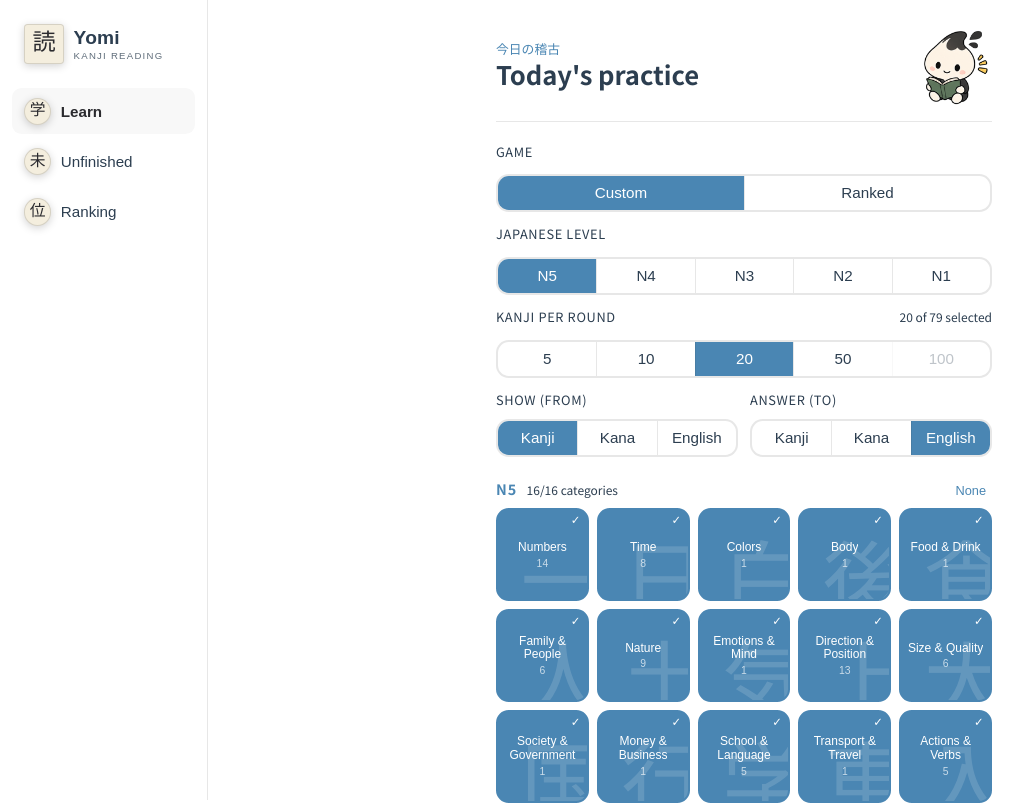
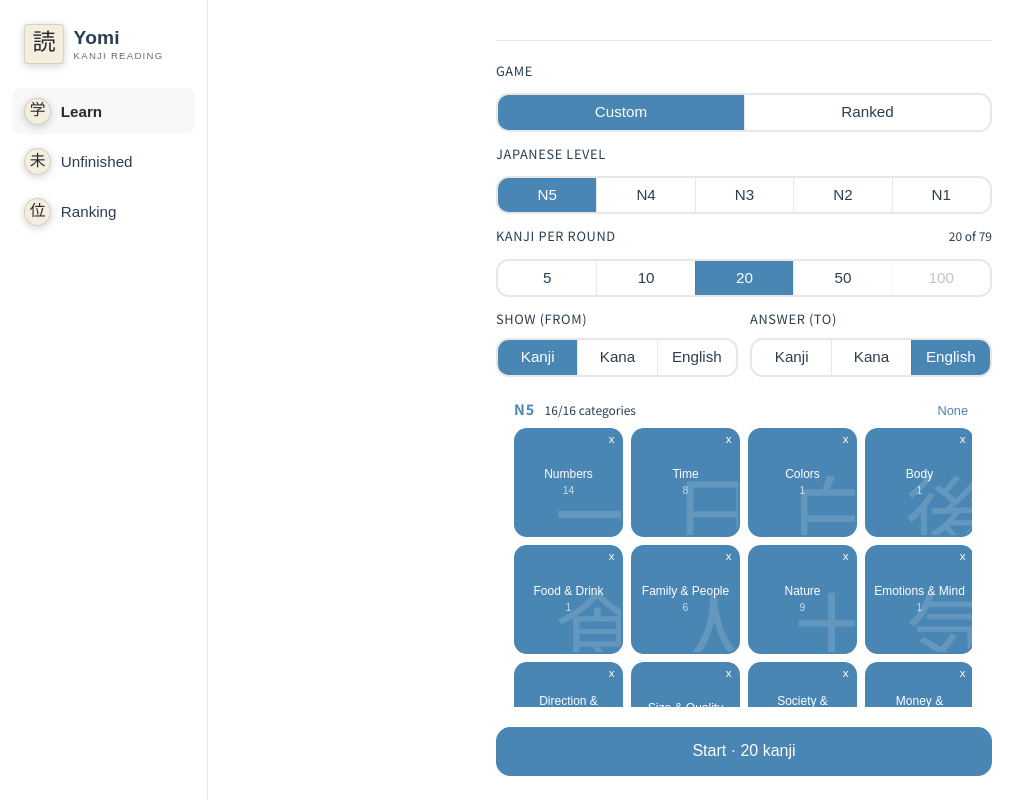
Before and after one commit to vmeirelle/kanji-app, a Vue app: page / in a window 1280 px wide. Shown: the top 805 px of the page, without its empty margins (0-1035 px from the left). Built offline with nearby package versions, Linux system fonts and the light colour scheme; a web font is replaced by a local one.

Commit message:
Category watermark

```diff
--- a/src/App.vue
+++ b/src/App.vue
@@ -108,11 +108,17 @@ function resumeLesson(id: string) {
 .app {
   max-width: 30rem;
   margin: 0 auto;
-  padding: 1.5rem 1rem 3rem;
+  padding: 1.5rem 1rem;
   display: flex;
   flex-direction: column;
   gap: 1.25rem;
-  min-height: 100vh;
+  height: 100dvh;
+  overflow: hidden;
+}
+/* The active view fills the fixed-height app; it scrolls internally, page does not. */
+.app > :not(.top) {
+  flex: 1 1 auto;
+  min-height: 0;
 }
 .top {
   display: flex;
@@ -194,7 +200,7 @@ function resumeLesson(id: string) {
   }
   .app {
     max-width: 34rem;
-    padding: 1.5rem 1.5rem 3rem;
+    padding: 1.5rem 1.5rem;
     width: 100%;
   }
 }
--- a/src/assets/base.css
+++ b/src/assets/base.css
@@ -45,10 +45,10 @@
   --lv-N1: #c04a5c;
 
 
-  --ok: #16a34a;
-  --ok-soft: #16a34a1f;
-  --danger: #dc2626;
-  --danger-soft: #dc26261f;
+  --ok: #7bb891;
+  --ok-soft: #7bb8912b;
+  --danger: #dd7b82;
+  --danger-soft: #dd7b822b;
 
   --sidebar: 13rem;
 
@@ -84,10 +84,10 @@
 
     --brand: #2a2a2e;
 
-    --ok: #22c55e;
-    --ok-soft: #22c55e26;
-    --danger: #f87171;
-    --danger-soft: #f8717126;
+    --ok: #8ecaa0;
+    --ok-soft: #8ecaa030;
+    --danger: #ec949a;
+    --danger-soft: #ec949a30;
   }
 }
 
--- a/src/views/CategoryList.vue
+++ b/src/views/CategoryList.vue
@@ -59,7 +59,7 @@ function toggleGroup(blocks: Block[]) {
           @click="toggle(b.id)"
         >
           <span class="bg-kanji" aria-hidden="true">{{ b.kanji[0]?.char }}</span>
-          <span v-if="has(b.id)" class="check" aria-hidden="true">✓</span>
+          <span v-if="has(b.id)" class="check" aria-hidden="true">x</span>
           <span class="name">{{ b.name }}</span>
           <span class="n">{{ b.kanji.length }}</span>
         </button>
--- a/src/views/QuizConfig.vue
+++ b/src/views/QuizConfig.vue
@@ -24,16 +24,16 @@ const sizeOptions = computed(() =>
   })),
 )
 const formatOptions = FORMATS.map((f) => ({ value: f.id, label: f.label }))
+
+// Ranked locks the config; show it regardless of leftover custom state.
+const shownSelected = computed(() =>
+  q.mode.value === 'ranked' ? q.levelBlocks.value.map((b) => b.id) : q.selected.value,
+)
 </script>
 
 <template>
   <section class="pick" :style="{ '--lv': levelColor(q.level.value) }">
     <header class="today">
-      <div class="today-text">
-        <span class="jp">今日の稽古</span>
-        <h1 class="title">Today's practice</h1>
-      </div>
-      <img class="mascot" src="/reading.png" alt="" />
     </header>
 
     <div class="card">
@@ -53,11 +53,11 @@ const formatOptions = FORMATS.map((f) => ({ value: f.id, label: f.label }))
 
       <div class="head">
         <span class="tag">Kanji per round</span>
-        <span class="sub">{{ q.roundSize.value }} of {{ q.poolSize.value }} selected</span>
+        <span class="sub">{{ q.roundSize.value }} of {{ q.poolSize.value }}</span>
       </div>
       <BaseSegment
         :options="sizeOptions"
-        :model-value="q.activeSize.value"
+        :model-value="q.mode.value === 'ranked' ? q.roundSize.value : q.activeSize.value"
         :disabled="q.mode.value === 'ranked'"
         @update:model-value="q.size.value = $event"
       />
@@ -65,20 +65,33 @@ const formatOptions = FORMATS.map((f) => ({ value: f.id, label: f.label }))
       <div class="duo">
         <div class="col">
           <span class="tag">Show (From)</span>
-          <BaseSegment :options="formatOptions" :disabled="q.mode.value === 'ranked'" v-model="q.from.value" />
+          <BaseSegment
+            :options="formatOptions"
+            :model-value="q.mode.value === 'ranked' ? 'char' : q.from.value"
+            :disabled="q.mode.value === 'ranked'"
+            @update:model-value="q.from.value = $event"
+          />
         </div>
         <div class="col">
           <span class="tag">Answer (To)</span>
-          <BaseSegment :options="formatOptions" :disabled="q.mode.value === 'ranked'" v-model="q.to.value" />
+          <BaseSegment
+            :options="formatOptions"
+            :model-value="q.mode.value === 'ranked' ? 'kana' : q.to.value"
+            :disabled="q.mode.value === 'ranked'"
+            @update:model-value="q.to.value = $event"
+          />
         </div>
       </div>
     </div>
 
-    <CategoryList
-      :blocks="q.levelBlocks.value"
-      v-model:selected="q.selected.value"
-      :disabled="q.mode.value === 'ranked'"
-    />
+    <div class="cats">
+      <CategoryList
+        :blocks="q.levelBlocks.value"
+        :selected="shownSelected"
+        :disabled="q.mode.value === 'ranked'"
+        @update:selected="q.selected.value = $event"
+      />
+    </div>
 
     <button class="btn primary" :disabled="!q.poolSize.value" @click="q.startPass">
       {{ q.mode.value === 'ranked' ? `Start ranked · ${q.roundSize.value} words` : `Start · ${q.roundSize.value} kanji` }}
@@ -92,16 +105,46 @@ const formatOptions = FORMATS.map((f) => ({ value: f.id, label: f.label }))
   flex-direction: column;
   gap: 1.25rem;
   flex: 1;
+  min-height: 0;
 }
-.pick > .btn.primary {
-  margin-top: auto;
+/* Only the category grid scrolls; header, config and the Start button stay put.
+   scrollbar-gutter keeps the gutter reserved so tiles never shift when the
+   scrollbar comes and goes. */
+.cats {
+  flex: 1;
+  min-height: 0;
+  overflow-y: auto;
+  scroll-behavior: smooth;
+  /* Equal padding both sides + both-edges gutter = symmetric tiles with room
+     between them and the scrollbar. */
+  padding: 0 0.5rem;
+  scrollbar-gutter: stable both-edges;
+  scrollbar-width: thin;
+  scrollbar-color: color-mix(in srgb, var(--lv, var(--brand)) 40%, transparent) transparent;
+}
+.cats::-webkit-scrollbar {
+  width: 0.9rem;
+}
+.cats::-webkit-scrollbar-track {
+  background: transparent;
+}
+.cats::-webkit-scrollbar-thumb {
+  background: color-mix(in srgb, var(--lv, var(--brand)) 40%, transparent);
+  border-radius: 999px;
+  /* wide transparent border = thin, floating pill with space around it */
+  border: 0.3rem solid transparent;
+  background-clip: padding-box;
+  transition: background 0.2s;
+}
+.cats::-webkit-scrollbar-thumb:hover {
+  background: color-mix(in srgb, var(--lv, var(--brand)) 70%, transparent);
 }
 .today {
   display: flex;
   align-items: center;
   justify-content: space-between;
   gap: 1rem;
-  padding-bottom: 1rem;
+  padding-top: 1rem;
   border-bottom: 1px solid var(--color-border);
 }
 .today-text {
@@ -111,7 +154,6 @@ const formatOptions = FORMATS.map((f) => ({ value: f.id, label: f.label }))
 }
 .jp {
   font-family: var(--font-kanji);
-  font-size: 0.8rem;
   color: var(--lv, var(--brand));
 }
 .title {
--- a/src/views/QuizPlay.vue
+++ b/src/views/QuizPlay.vue
@@ -12,7 +12,7 @@ const progress = computed(() =>
 </script>
 
 <template>
-  <section v-if="q.question.value">
+  <section v-if="q.question.value" class="play">
     <div class="bar">
       <button class="stop" @click="q.restart">✕ Stop</button>
       <span>{{ q.position.value }}/{{ q.passTotal.value }}</span>
@@ -39,6 +39,12 @@ const progress = computed(() =>
 </template>
 
 <style scoped>
+.play {
+  overflow-y: auto;
+  scrollbar-gutter: stable;
+  scrollbar-width: thin;
+  scrollbar-color: var(--color-border-hover) transparent;
+}
 .bar {
   display: flex;
   justify-content: space-between;
--- a/src/views/RankingView.vue
+++ b/src/views/RankingView.vue
@@ -88,7 +88,10 @@ const onEnd = (e: TouchEvent) => {
 
 <style scoped>
 .rank {
-  min-height: 60vh;
+  overflow-y: auto;
+  scrollbar-gutter: stable;
+  scrollbar-width: thin;
+  scrollbar-color: var(--color-border-hover) transparent;
 }
 .daynav {
   display: flex;
--- a/src/views/SavedView.vue
+++ b/src/views/SavedView.vue
@@ -17,6 +17,7 @@ const when = (iso: string) => new Date(iso).toLocaleString()
 </script>
 
 <template>
+  <div class="saved">
     <EmptyState v-if="!lessons.length" src="/peace.png">
       Nothing paused. Stop a round mid-way and it waits for you here.
     </EmptyState>
@@ -40,4 +41,14 @@ const when = (iso: string) => new Date(iso).toLocaleString()
         </BaseStack>
       </BaseCard>
     </BaseStack>
+  </div>
 </template>
+
+<style scoped>
+.saved {
+  overflow-y: auto;
+  scrollbar-gutter: stable;
+  scrollbar-width: thin;
+  scrollbar-color: var(--color-border-hover) transparent;
+}
+</style>
```
Lines whose indentation alone changed are shown as unchanged.
